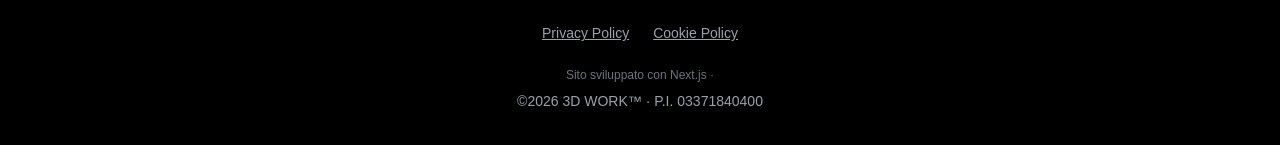
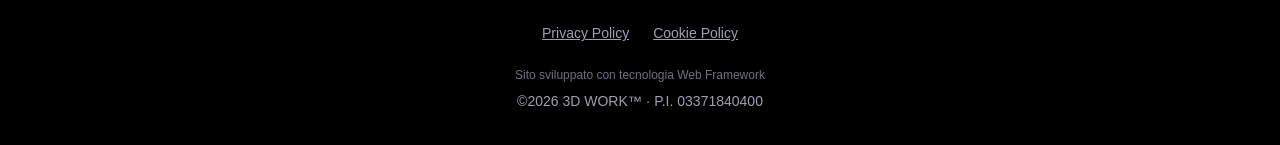
Before and after one commit to natali3d-hue/3dwork, a Next.js app: page / in a window 1280 px wide. Shown: the part 7389-7534 px from the top of the page. Built offline with nearby package versions, Linux system fonts and the light colour scheme.

Commit message:
Aggiunto trafiletto Next.js/Vercel nel footer

```diff
--- a/components/Footer.tsx
+++ b/components/Footer.tsx
@@ -77,8 +77,7 @@ export default function Footer() {
 
       {/* TECHNOLOGY NOTE */}
       <p className="mt-6 text-gray-500 text-xs">
-        Sito sviluppato con Next.js ·
-      </p>
+        Sito sviluppato con tecnologia Web Framework      </p>
 
       <p className="mt-2">©2026 3D WORK™ · P.I. 03371840400</p>
     </footer>
```
